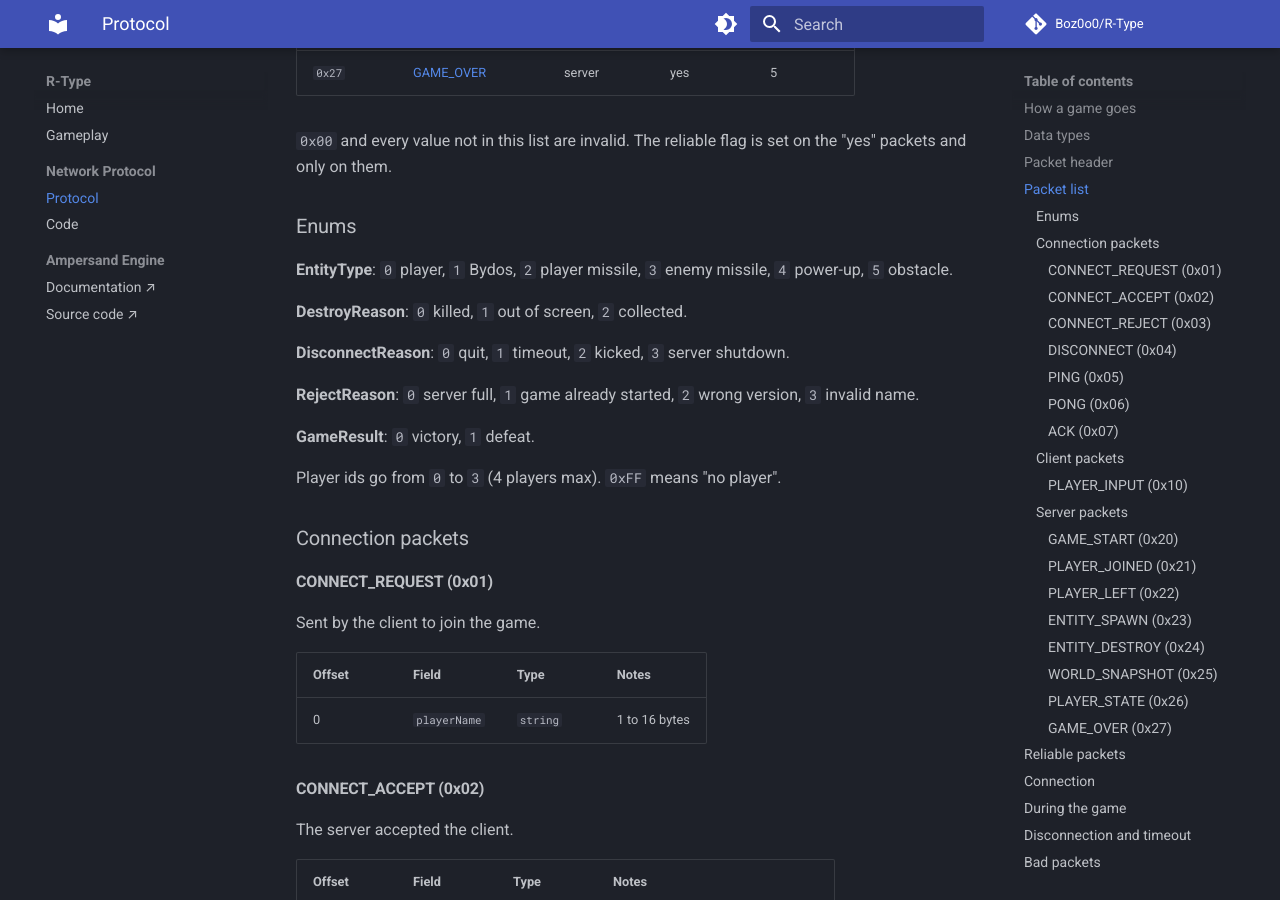
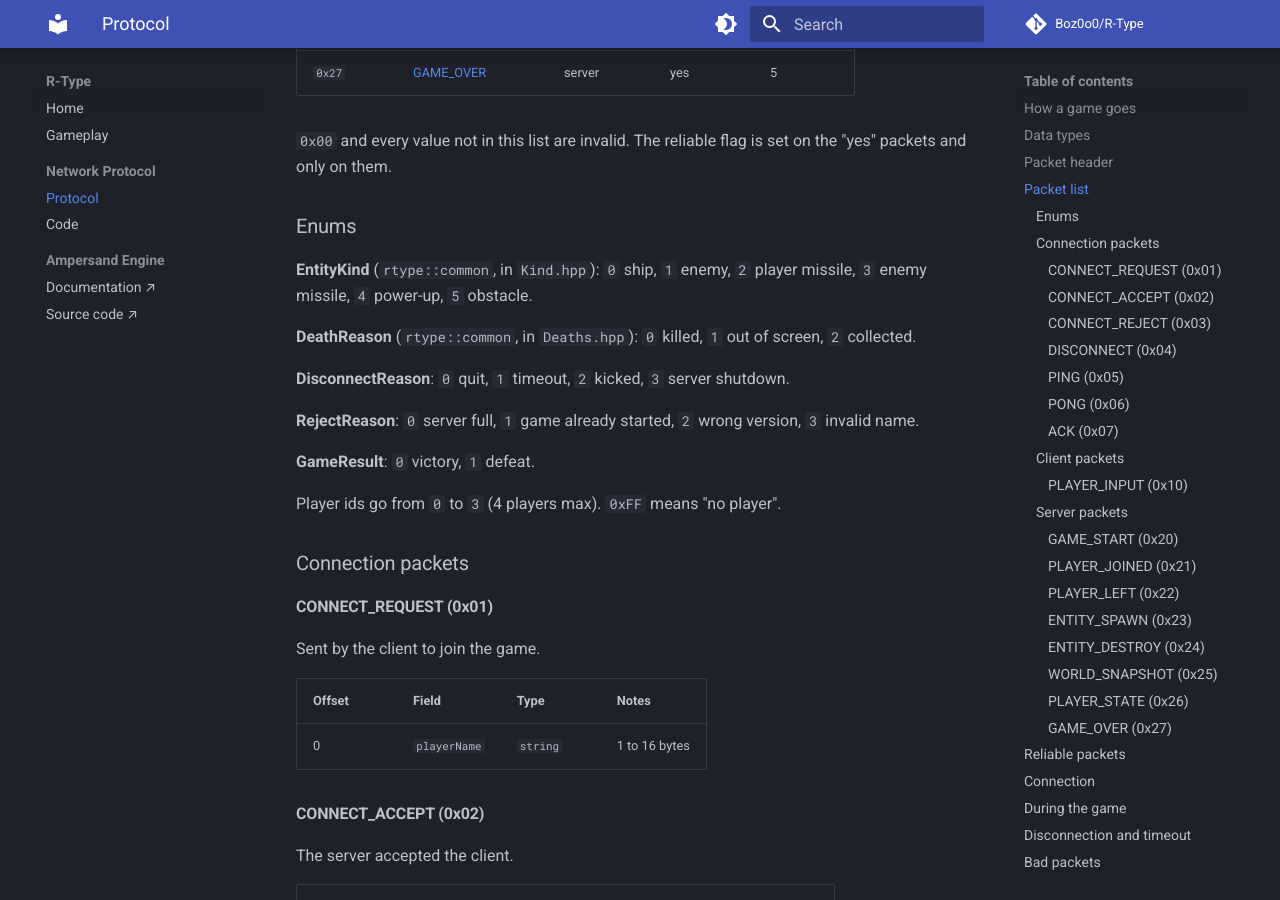
Before and after one commit to Boz0o0/R-Type, an MkDocs documentation site: the page built from docs/mkdocs/protocol/specification.md, in a window 1280 px wide and 900 px high, scrolled down 3301 px. Built offline with MkDocs 1.6.1 and Material for MkDocs 9.7.7, drawn with Linux system fonts in a browser that asks for light colours; comment, search, counter and statistics services are not loaded; some of the changed text lies outside the part shown.

Commit message:
refactor(protocol): use the gameplay EntityKind and DeathReason, one enum each

```diff
--- a/docs/mkdocs/protocol/specification.md
+++ b/docs/mkdocs/protocol/specification.md
@@ -101,10 +101,11 @@ on the "yes" packets and only on them.
 
 ### Enums
 
-**EntityType**: `0` player, `1` Bydos, `2` player missile, `3` enemy missile,
-`4` power-up, `5` obstacle.
+**EntityKind** (`rtype::common`, in `Kind.hpp`): `0` ship, `1` enemy, `2` player
+missile, `3` enemy missile, `4` power-up, `5` obstacle.
 
-**DestroyReason**: `0` killed, `1` out of screen, `2` collected.
+**DeathReason** (`rtype::common`, in `Deaths.hpp`): `0` killed, `1` out of
+screen, `2` collected.
 
 **DisconnectReason**: `0` quit, `1` timeout, `2` kicked, `3` server shutdown.
 
@@ -234,7 +235,7 @@ A new entity appears: a ship, a Bydos, a missile, a power-up...
 | Offset | Field | Type | Notes |
 | --- | --- | --- | --- |
 | 0 | `entityId` | `u32` | unique id, never reused in the same game |
-| 4 | `entityType` | `EntityType` | tells the client which sprite to use |
+| 4 | `entityType` | `EntityKind` | tells the client which sprite to use |
 | 5 | `ownerId` | `u8` | player who owns it, or `0xFF` |
 | 6 | `x` | `f32` | position |
 | 10 | `y` | `f32` | |
@@ -250,7 +251,7 @@ An entity is removed.
 | Offset | Field | Type | Notes |
 | --- | --- | --- | --- |
 | 0 | `entityId` | `u32` | |
-| 4 | `reason` | `DestroyReason` | only "killed" shows an explosion |
+| 4 | `reason` | `DeathReason` | only "killed" shows an explosion |
 
 #### WORLD_SNAPSHOT (0x25)
 
```
Also changed, not shown: 6 other files.
